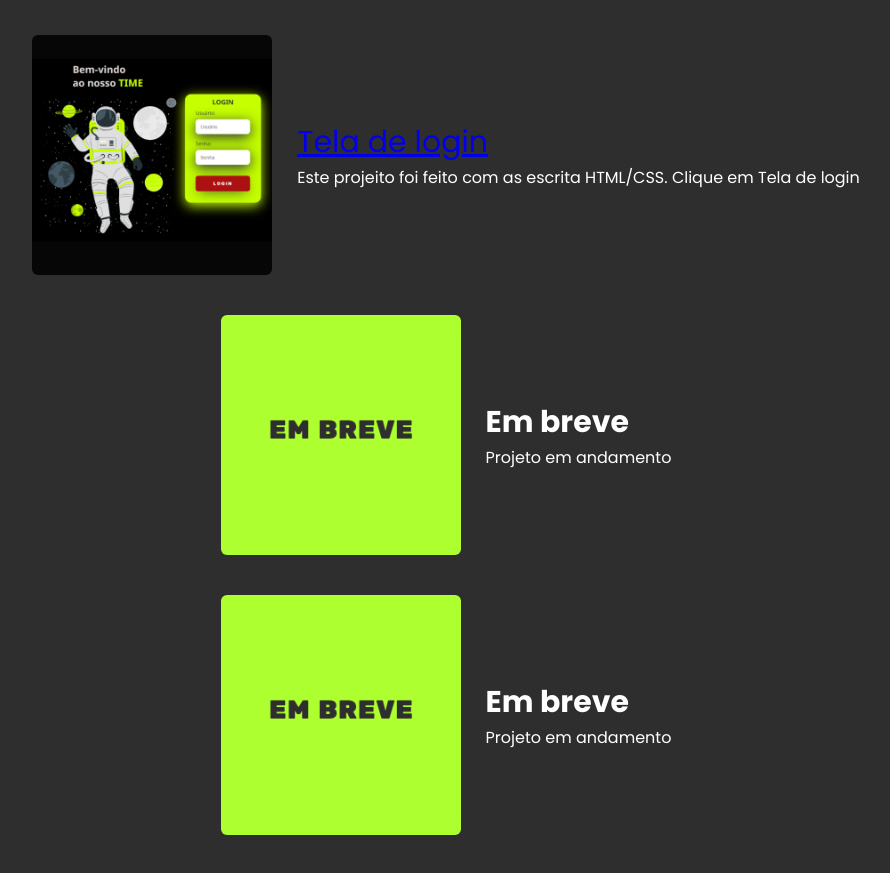
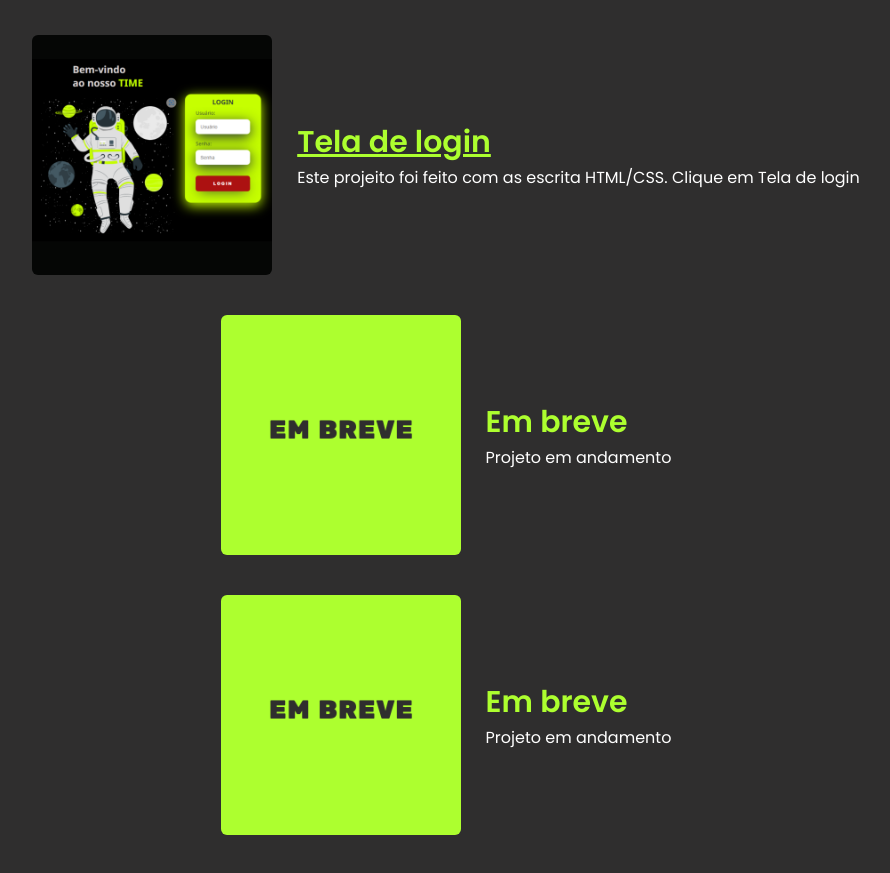
Before and after one commit to LuizzPiano/My-Portf-lio, a plain HTML site: page index.html in a window 1280 px wide. Shown: the part 900-1773 px from the top of the page, without its empty margins (194-1084 px from the left). Drawn offline with Linux system fonts and the light colour scheme.

Commit message:
Update style.css

```diff
--- a/style.css
+++ b/style.css
@@ -114,6 +114,9 @@ h2{
 
 .projetos-titulo{
     font-size: 3rem;
+    color:#ADFF2F;
+    font-weight: 600;
+
 }
 
 .footer-sociais{
```
